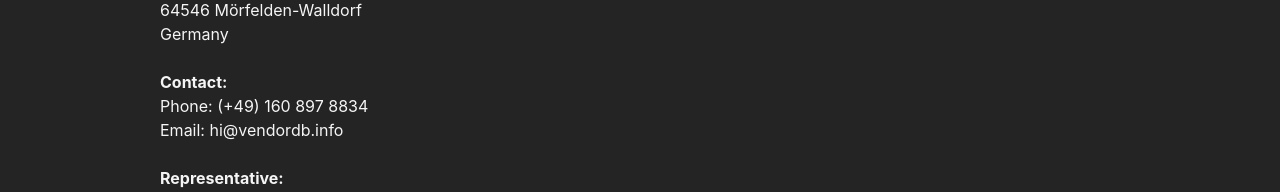
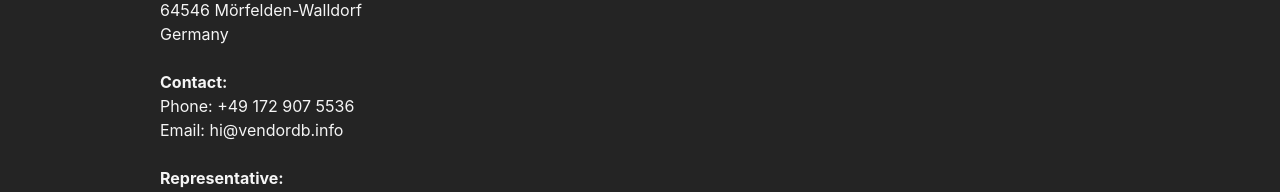
Before and after one commit to VendorDB/Lumina, a SvelteKit app: page /legal-notice in a window 1280 px wide. Shown: the part 306-498 px from the top of the page. Built offline with nearby package versions, Linux system fonts and the light colour scheme; a web font is replaced by a local one.

Commit message:
update contact

```diff
--- a/src/routes/legal-notice/+page.svelte
+++ b/src/routes/legal-notice/+page.svelte
@@ -29,7 +29,7 @@
         <br>
 		<p>
 			<strong>Contact:</strong><br />
-			Phone: (+49) 160 897 8834<br />
+			Phone: +49 172 907 5536<br />
 			Email: hi@vendordb.info
 		</p>
         <br>
```
